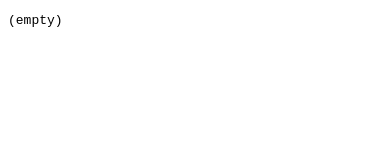
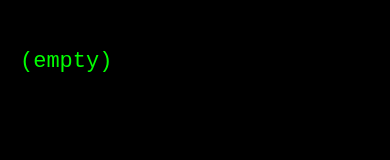
Before and after one commit to Allen10086/Allen10086.github.io, a plain HTML site: page src.html in a window 390 px wide. Drawn offline with Linux system fonts and the light colour scheme.

Commit message:
site
Updated HTML structure and added styles for mobile compatibility.

```diff
--- a/src.html
+++ b/src.html
@@ -1,6 +1,30 @@
-  <!doctype html>
-  <meta charset="utf-8">
-  <pre id="out"></pre>
-  <script>
-  out.textContent = document.cookie || "(empty)";
-  </script>
+<!doctype html>
+<meta charset="utf-8">
+<meta name="viewport" content="width=device-width, initial-scale=1.0">
+<title>Cookie 获取</title>
+<style>
+  /* 手机适配 + 超大字体 */
+  body {
+    margin: 0;
+    padding: 20px;
+    background: #000;
+    color: #0f0;
+    font-size: 22px; /* 手机超大字体 */
+    line-height: 1.8;
+  }
+  pre {
+    white-space: pre-wrap;
+    word-wrap: break-word;
+    font-size: inherit;
+  }
+</style>
+
+<pre id="out"></pre>
+
+<script>
+  // 获取 Cookie 并自动分行显示
+  const cookie = document.cookie || "(empty)";
+  // 把 ; 分割的 Cookie 自动换行
+  const formatted = cookie.split('; ').join('\n\n');
+  out.textContent = formatted;
+</script>
```
